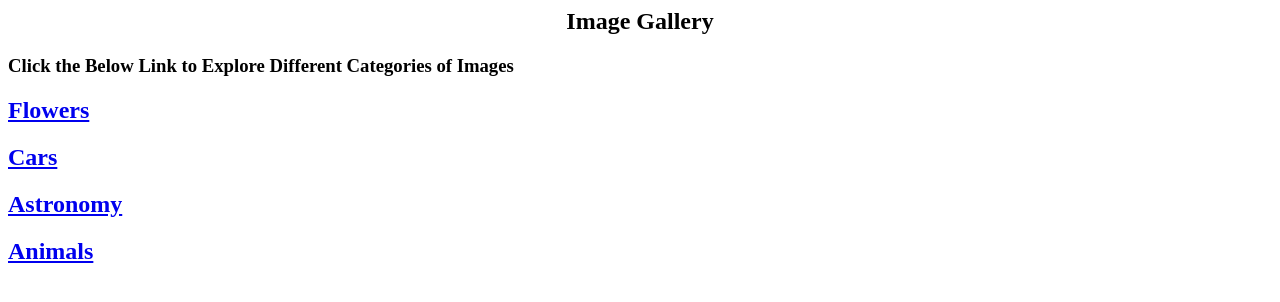
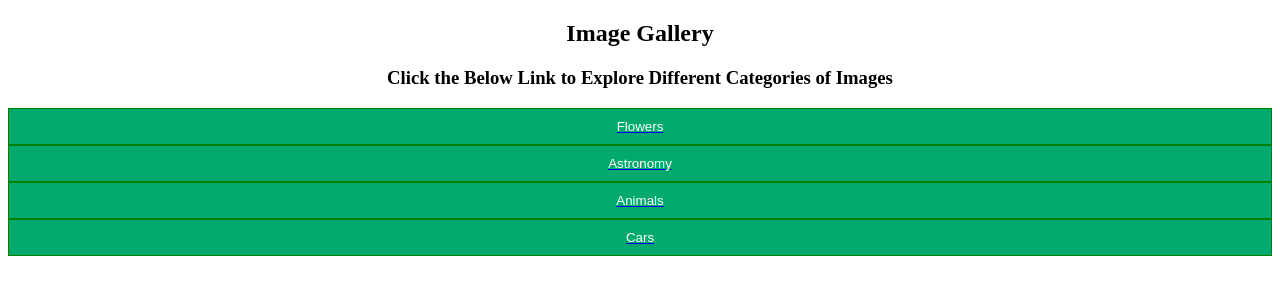
Before and after one commit to simunde/SoftwareArchitecture-Project1, a plain HTML site: page index.html in a window 1280 px wide. Drawn offline with Linux system fonts and the light colour scheme.

Commit message:
update index.html

```diff
--- a/index.html
+++ b/index.html
@@ -1,22 +1,38 @@
+
+<!Doctype html>
 <html>
-    <head>
-        <title>Image Gallery</title>
-    </head>
-    <body>
-        <h2 style='text-align: center;'> Image Gallery</h2>
-        <h3> Click the Below Link to Explore Different Categories of Images</h3>
-        <div>
-            <a href='flowers.html' ><h2>Flowers</span></h2>
-        </div>
-        <div>
-            <a href='carimages.html' ><h2>Cars</span></h2>
-        </div>
-        <div>
-            <a href='astro/index.html' ><h2>Astronomy</span></h2>
-        </div>
-        <div>
-            <a href='animals.html' ><h2>Animals</span></h2>
-        </div>
-    </body>
+<style>
+    .btn-group button {
+        background-color: #04AA6D;
+        border: 1px solid green;
+        color: white;
+        padding: 10px 24px;
+        cursor: pointer;
+        width: 100%;
+        display: block;
+    }
+
+    .btn-group button:not(:last-child) {
+        border-bottom: none;
+        text-align: center;
+    }
+
+    .btn-group button:hover {
+        background-color: #3e8e41;
+    }
+</style>
+
+<body>
+    <h2 style='text-align: center;'> Image Gallery</h2>
+    <h3 style='text-align: center;'> Click the Below Link to Explore Different Categories of Images</h3>
+
+    <div class="btn-group">
+        <a  href='flowers.html'><button>Flowers</button></a>
+        <a href='astro/index.html'><button >Astronomy</button></a>
+        <a href='animals.html'><button>Animals</button></a>
+        <a href='carimages.html'><button>Cars</button></a>
+    </div>
+
+</body>
 
 </html>
```
